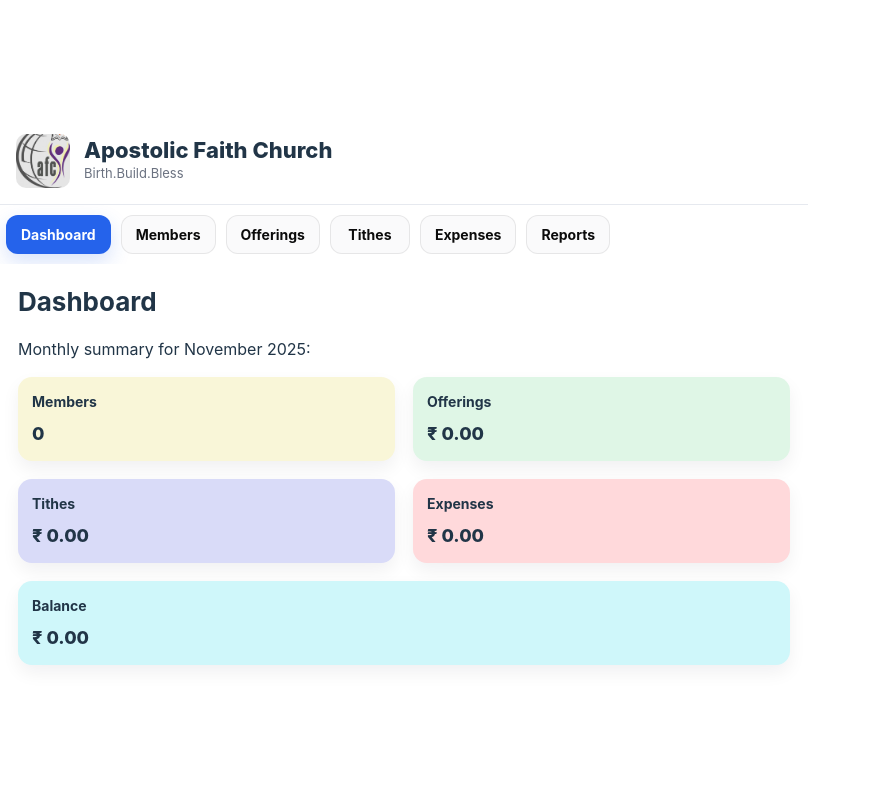
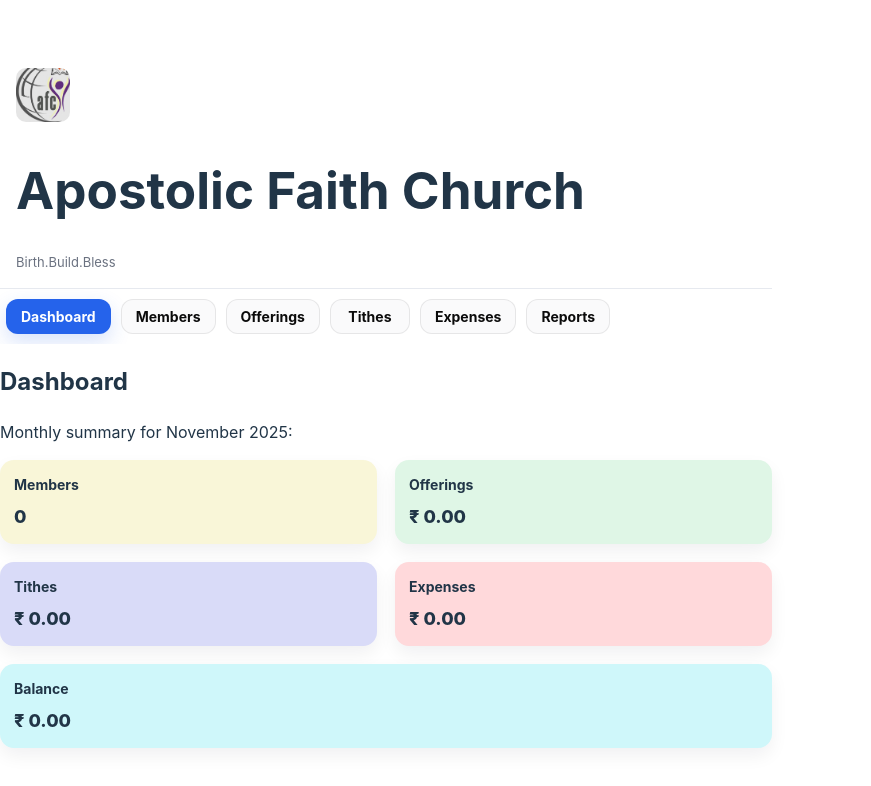
Before and after one commit to shibu0611/afc-church-app, a React (Vite) app: page / in a window 1280 px wide. Shown: the top 786 px of the page, without its empty margins (0-871 px from the left). Built offline with nearby package versions, Linux system fonts and the light colour scheme.

Commit message:
Update App.jsx

```diff
--- a/src/App.jsx
+++ b/src/App.jsx
@@ -1,40 +1,46 @@
 import { useState } from "react";
 import "./App.css";
-import logo from "../public/logo.jpg";
+
+// NOTE: when an asset lives in the `public/` folder, reference it with an absolute path.
+// This avoids bundler import issues and prevents the image from being treated as a module.
+const logoPath = "/logo.jpg";
 
 export default function App() {
   const [activeTab, setActiveTab] = useState("dashboard");
 
   return (
     <div className="app-root">
-      {/* ---------- HEADER ---------- */}
+      {/* HEADER */}
       <header className="header">
-        <img src={logo} alt="Logo" />
-        <div>
-          <h1 className="title">Apostolic Faith Church</h1>
-          <div className="tagline">Birth.Build.Bless</div>
+        <div className="header-left">
+          <img src={logoPath} alt="AFC logo" className="church-logo" />
+          <div className="church-title">
+            <h1>Apostolic Faith Church</h1>
+            <div className="tagline">Birth.Build.Bless</div>
+          </div>
         </div>
       </header>
 
-      {/* ---------- TOP NAV TABS ---------- */}
-      <div className="top-nav-wrapper">
+      {/* TOP NAV (mobile-friendly horizontal tabs) */}
+      <nav className="top-nav-row">
         <div className="top-nav">
           {["dashboard", "members", "offerings", "tithes", "expenses", "reports"].map(
             (tab) => (
-              <div
+              <button
                 key={tab}
                 className={`top-tab ${activeTab === tab ? "active" : ""}`}
                 onClick={() => setActiveTab(tab)}
+                aria-pressed={activeTab === tab}
               >
                 {tab.charAt(0).toUpperCase() + tab.slice(1)}
-              </div>
+              </button>
             )
           )}
         </div>
-      </div>
+      </nav>
 
-      {/* ---------- MAIN CONTENT ---------- */}
-      <main className="main">
+      {/* MAIN */}
+      <main className="main-content">
         {activeTab === "dashboard" && <Dashboard />}
         {activeTab === "members" && <Members />}
         {activeTab === "offerings" && <Offerings />}
@@ -46,14 +52,12 @@
   );
 }
 
-/* ---------------------------------------------------------
-                    DASHBOARD PAGE
-----------------------------------------------------------*/
+/* ---------- Pages (kept simple) ---------- */
+
 function Dashboard() {
   return (
     <>
       <h2>Dashboard</h2>
-
       <p className="muted">Monthly summary for November 2025:</p>
 
       <div className="dashboard-grid">
@@ -61,22 +65,18 @@
           <h3>Members</h3>
           <div className="summary-value">0</div>
         </div>
-
         <div className="summary-card offerings">
           <h3>Offerings</h3>
           <div className="summary-value">₹ 0.00</div>
         </div>
-
         <div className="summary-card tithes">
           <h3>Tithes</h3>
           <div className="summary-value">₹ 0.00</div>
         </div>
-
         <div className="summary-card expenses">
           <h3>Expenses</h3>
           <div className="summary-value">₹ 0.00</div>
         </div>
-
         <div className="summary-card balance">
           <h3>Balance</h3>
           <div className="summary-value">₹ 0.00</div>
@@ -86,114 +86,65 @@
   );
 }
 
-/* ---------------------------------------------------------
-                      MEMBERS PAGE
-----------------------------------------------------------*/
 function Members() {
   return (
     <>
       <h2>Members</h2>
-
       <div className="form-card">
         <label>Name</label>
-        <input placeholder="Enter member name" />
-
+        <input placeholder="Member name" />
         <label>Phone</label>
-        <input placeholder="Enter phone number" />
-
-        <label>Address</label>
-        <textarea placeholder="Enter address" />
-
+        <input placeholder="Phone" />
         <button className="primary-btn">Save Member</button>
       </div>
     </>
   );
 }
 
-/* ---------------------------------------------------------
-                     OFFERINGS PAGE
-----------------------------------------------------------*/
 function Offerings() {
   return (
     <>
       <h2>Offerings</h2>
-
       <div className="form-card">
-        <label>Amount (₹)</label>
-        <input type="number" placeholder="Enter amount" />
-
-        <label>Date</label>
-        <input type="date" />
-
-        <label>Description</label>
-        <textarea placeholder="Optional notes" />
-
+        <label>Amount</label>
+        <input type="number" placeholder="Amount" />
         <button className="primary-btn">Save Offering</button>
       </div>
     </>
   );
 }
 
-/* ---------------------------------------------------------
-                     TITHES PAGE
-----------------------------------------------------------*/
 function Tithes() {
   return (
     <>
       <h2>Tithes</h2>
-
       <div className="form-card">
-        <label>Amount (₹)</label>
-        <input type="number" placeholder="Enter amount" />
-
-        <label>Date</label>
-        <input type="date" />
-
-        <label>Description</label>
-        <textarea placeholder="Optional notes" />
-
+        <label>Amount</label>
+        <input type="number" placeholder="Amount" />
         <button className="primary-btn">Save Tithe</button>
       </div>
     </>
   );
 }
 
-/* ---------------------------------------------------------
-                     EXPENSES PAGE
-----------------------------------------------------------*/
 function Expenses() {
   return (
     <>
       <h2>Expenses</h2>
-
       <div className="form-card">
-        <label>Amount (₹)</label>
-        <input type="number" placeholder="Enter amount" />
-
-        <label>Date</label>
-        <input type="date" />
-
-        <label>Category</label>
-        <input placeholder="Food, Travel, etc." />
-
-        <label>Description</label>
-        <textarea placeholder="Add details" />
-
+        <label>Amount</label>
+        <input type="number" placeholder="Amount" />
         <button className="primary-btn">Save Expense</button>
       </div>
     </>
   );
 }
 
-/* ---------------------------------------------------------
-                     REPORTS PAGE
-----------------------------------------------------------*/
 function Reports() {
   return (
     <>
       <h2>Reports</h2>
-
-      <p className="muted">Reports module coming soon…</p>
+      <p className="muted">Reports coming soon.</p>
     </>
   );
 }
```
